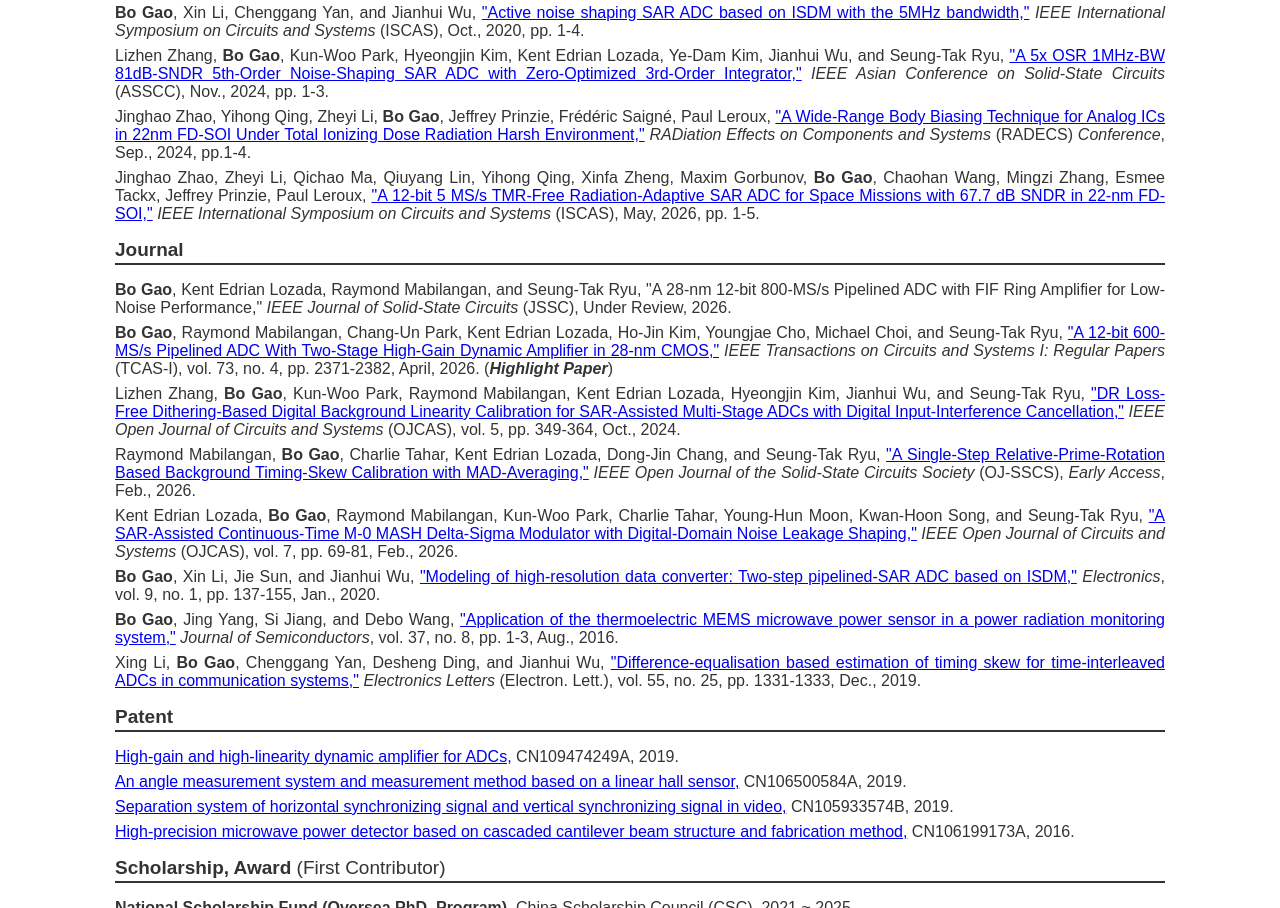
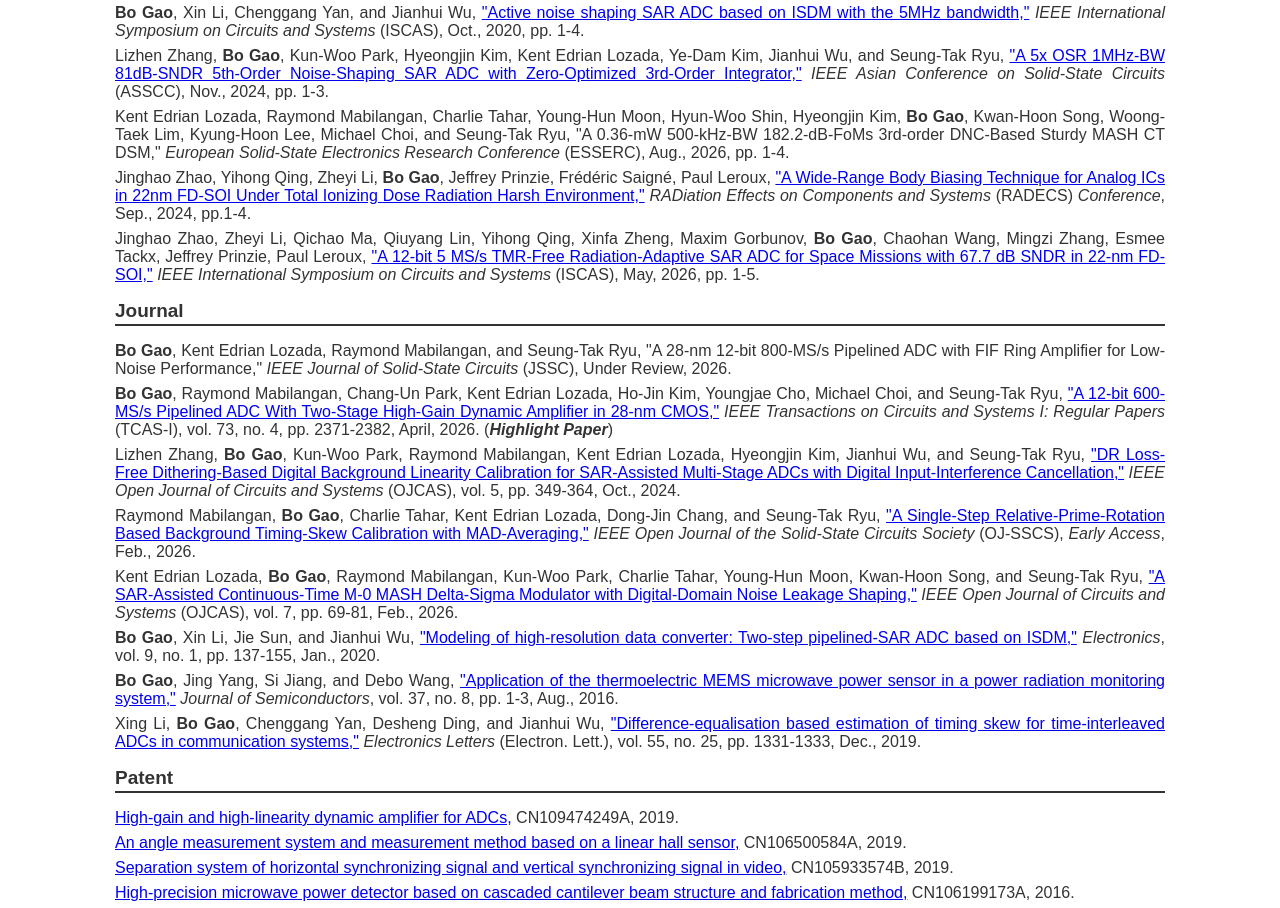
Before and after one commit to PoeKao/PoeKao.github.io, a plain HTML site: page index.html in a window 1280 px wide. Shown: the part 885-1793 px from the top of the page. Drawn offline with Linux system fonts and the light colour scheme.

Commit message:
Update index.html

```diff
--- a/index.html
+++ b/index.html
@@ -167,6 +167,7 @@
             <li><b>Bo Gao</b>, Lizhen Zhang, Raymond Mabilangan, Chang-Un Park, Kent Edrian Lozada, Ho-Jin Kim, Youngjae Cho, Michael Choi, and Seung-Tak Ryu, <a href="https://doi.org/10.1109/A-SSCC60305.2024.10848587" target="_blank" rel="noopener">"A 28nm CMOS 12-bit-600-MS/s 15.6mW Pipelined ADC with Two-Stage Gainboosting FIA-based RA,"</a> <i>IEEE Asian Conference on Solid-State Circuits</i> (ASSCC), Nov., 2024, pp. 1-3.</li>
             <li><b>Bo Gao</b>, Xin Li, Chenggang Yan, and Jianhui Wu, <a href="https://doi.org/10.1109/iscas45731.2020.9180950" target="_blank" rel="noopener">"Active noise shaping SAR ADC based on ISDM with the 5MHz bandwidth,"</a> <i>IEEE International Symposium on Circuits and Systems</i> (ISCAS), Oct., 2020, pp. 1-4.</li>
             <li>Lizhen Zhang, <b>Bo Gao</b>, Kun-Woo Park, Hyeongjin Kim, Kent Edrian Lozada, Ye-Dam Kim, Jianhui Wu, and Seung-Tak Ryu, <a href="https://doi.org/10.1109/a-sscc60305.2024.10849050" target="_blank" rel="noopener">"A 5x OSR 1MHz-BW 81dB-SNDR 5th-Order Noise-Shaping SAR ADC with Zero-Optimized 3rd-Order Integrator,"</a> <i>IEEE Asian Conference on Solid-State Circuits</i> (ASSCC), Nov., 2024, pp. 1-3.</li>
+            <li>Kent Edrian Lozada, Raymond Mabilangan, Charlie Tahar, Young-Hun Moon, Hyun-Woo Shin, Hyeongjin Kim, <b>Bo Gao</b>, Kwan-Hoon Song, Woong-Taek Lim, Kyung-Hoon Lee, Michael Choi, and Seung-Tak Ryu, <a>"A 0.36-mW 500-kHz-BW 182.2-dB-FoMs 3rd-order DNC-Based Sturdy MASH CT DSM," </a><i>European Solid-State Electronics Research Conference</i> (ESSERC), Aug., 2026, pp. 1-4.</li>
             <li>Jinghao Zhao, Yihong Qing, Zheyi Li, <b>Bo Gao</b>, Jeffrey Prinzie, Frédéric Saigné, Paul Leroux, <a href="https://doi.org/10.1109/RADECS61970.2024.11298604" target="_blank" rel="noopener">"A Wide-Range Body Biasing Technique for Analog ICs in 22nm FD-SOI Under Total Ionizing Dose Radiation Harsh Environment,"</a> <i>RADiation Effects on Components and Systems</i> (RADECS) <i>Conference</i>, Sep., 2024, pp.1-4.</li>
             <li>Jinghao Zhao, Zheyi Li, Qichao Ma, Qiuyang Lin, Yihong Qing, Xinfa Zheng, Maxim Gorbunov, <b>Bo Gao</b>, Chaohan Wang, Mingzi Zhang, Esmee Tackx, Jeffrey Prinzie, Paul Leroux, <a href="https://doi.org/10.1109/ISCAS66217.2026.11562270" target="_blank" rel="noopener">"A 12-bit 5 MS/s TMR-Free Radiation-Adaptive SAR ADC for Space Missions with 67.7 dB SNDR in 22-nm FD-SOI,"</a> <i>IEEE International Symposium on Circuits and Systems</i> (ISCAS), May, 2026, pp. 1-5.</li>
         </ul>
```
